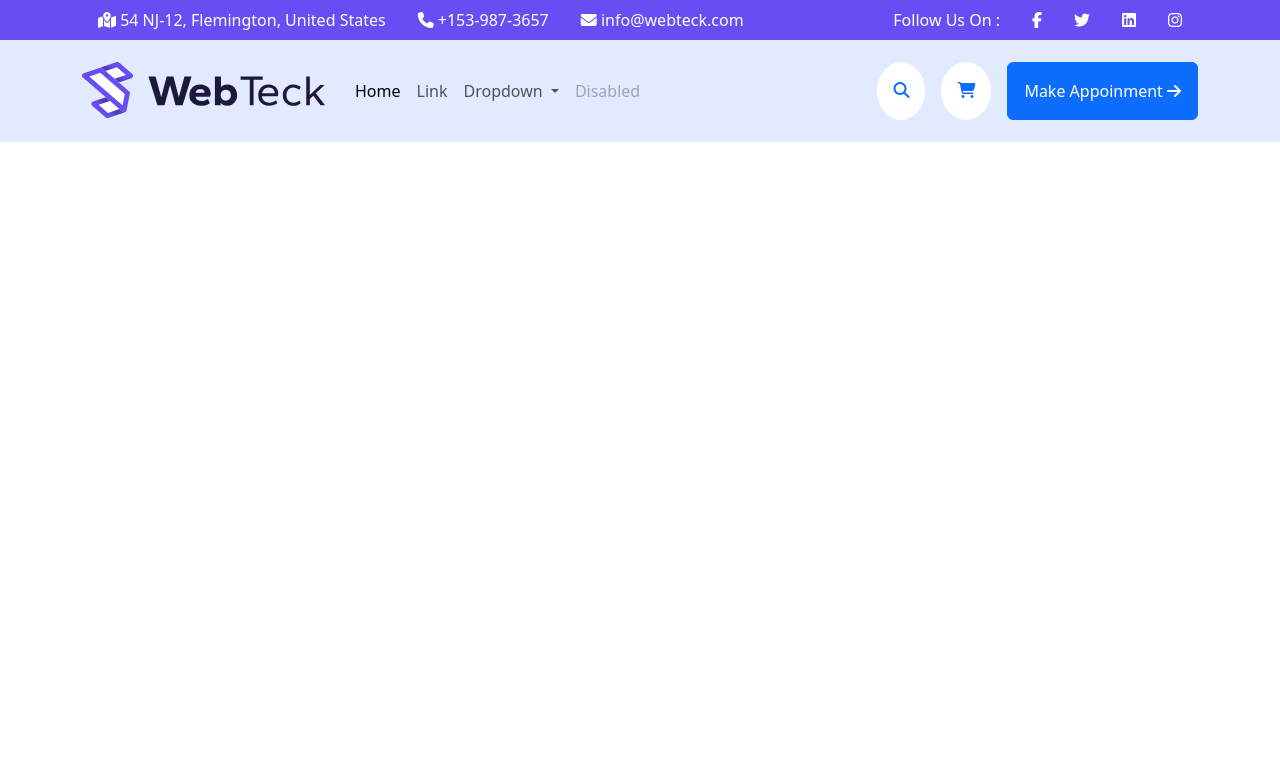
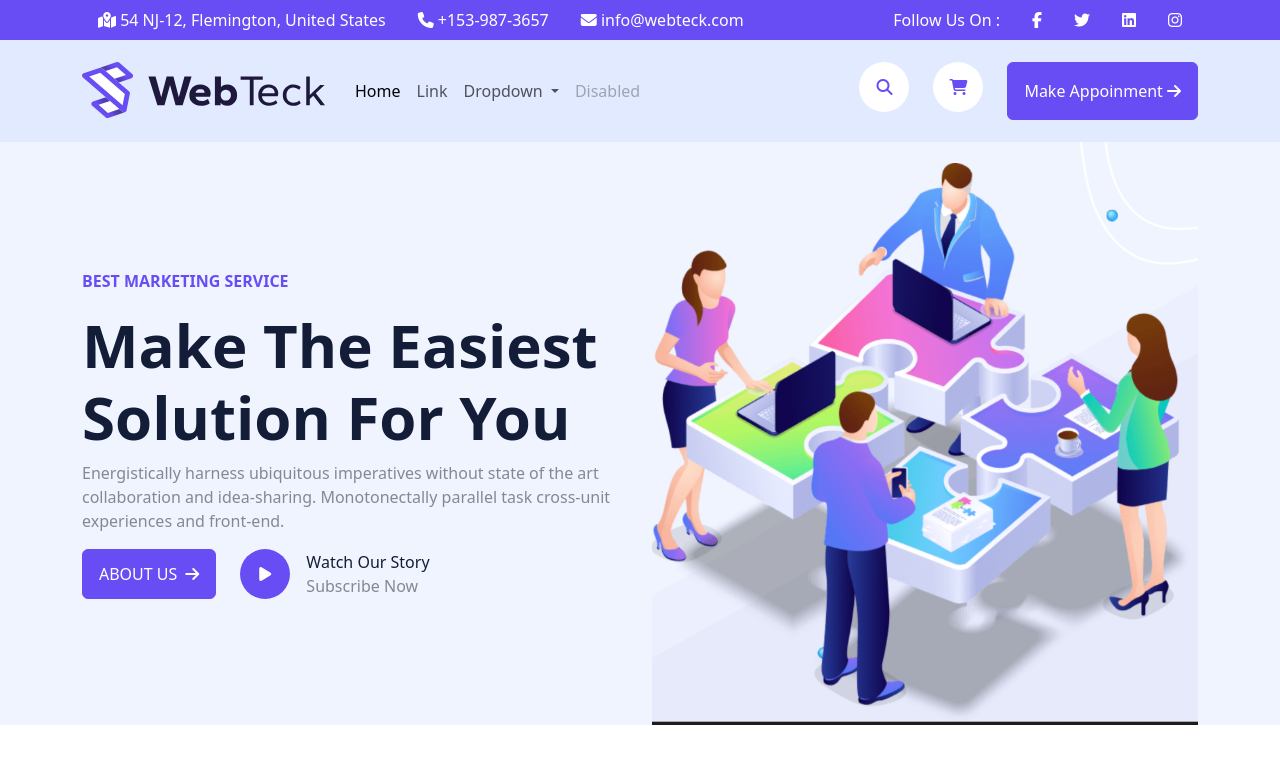
Before and after one commit to krishnayamphu/webdesign, a plain HTML site: page template/webteck/index.html in a window 1280 px wide. Drawn offline with nearby package versions, Linux system fonts and the light colour scheme.

Commit message:
bootstrap template

```diff
--- a/template/webteck/css/style.css
+++ b/template/webteck/css/style.css
@@ -3,8 +3,34 @@
   --bs-indigo: #6610f2;
   --bs-purple: #684df4;
   --light-blue: #e1eaff;
+  --primary-color: var(--bs-purple);
+  --dark-indigo: #141d38;
+  --text: #848896;
+  --banner-color: #f0f4ff;
 }
 
+body {
+  color: var(--text);
+}
+/* override */
+.text-primary {
+  color: var(--primary-color) !important;
+}
+.btn-primary {
+  background-color: var(--primary-color) !important;
+  border-color: var(--primary-color) !important;
+}
+.btn-primary:hover {
+  background-color: #5b41de !important;
+}
+
+/* custom class */
+.cw-50 {
+  width: 50px !important;
+}
+.ch-50 {
+  height: 50px !important;
+}
 /* header */
 .top-header {
   background-color: var(--bs-purple);
@@ -14,3 +40,31 @@
 #primaryNav {
   background-color: var(--light-blue);
 }
+
+/* banner */
+.banner {
+  background-color: var(--banner-color);
+}
+.banner h1 {
+  font-size: 60px;
+  font-weight: bold;
+  color: var(--dark-indigo);
+}
+
+.banner .btn-play {
+  background-color: var(--primary-color);
+  width: 50px;
+  height: 50px;
+  display: flex;
+  align-items: center;
+  justify-content: center;
+}
+.banner .btn-play i {
+  color: white;
+}
+.banner .play-action-text a {
+  color: #141d38;
+}
+.banner .play-action-text a span {
+  color: var(--text);
+}
--- a/template/webteck/index.html
+++ b/template/webteck/index.html
@@ -112,10 +112,15 @@
           </ul>
 
           <div class="d-flex">
-            <a class="bg-white rounded-circle p-3" href="#"
+            <a
+              class="bg-white rounded-circle d-flex align-items-center justify-content-center text-decoration-none text-primary cw-50 ch-50"
+              href="#"
               ><i class="fa-solid fa-magnifying-glass"></i
             ></a>
-            <a class="bg-white rounded-circle p-3 mx-3" href="#">
+            <a
+              class="bg-white rounded-circle d-flex align-items-center justify-content-center text-decoration-none text-primary cw-50 ch-50 mx-4"
+              href="#"
+            >
               <i class="fa-solid fa-shopping-cart"></i
             ></a>
             <a class="btn btn-primary p-3" href="#">
@@ -127,6 +132,53 @@
       </div>
     </nav>
 
+    <main>
+      <section class="banner">
+        <div class="container">
+          <div class="row align-items-center">
+            <div class="col">
+              <p class="text-primary text-uppercase fw-bold">
+                Best Marketing Service
+              </p>
+              <h1>
+                Make The Easiest
+                <span> Solution For You</span>
+              </h1>
+              <p>
+                Energistically harness ubiquitous imperatives without state of
+                the art collaboration and idea-sharing. Monotonectally parallel
+                task cross-unit experiences and front-end.
+              </p>
+              <div class="d-flex play-action-text">
+                <a
+                  class="btn btn-primary text-uppercase text-white d-flex align-items-center py-2 px-3 me-4"
+                  href="#"
+                >
+                  About Us
+                  <i class="fa-solid fa-arrow-right ps-2"></i>
+                </a>
+                <a
+                  class="d-flex align-items-center text-decoration-none"
+                  href="#"
+                >
+                  <span class="btn-play rounded-circle me-3">
+                    <i class="fa-solid fa-play"></i>
+                  </span>
+                  <div class="d-flex flex-column">
+                    Watch Our Story
+                    <span>Subscribe Now</span>
+                  </div>
+                </a>
+              </div>
+            </div>
+            <div class="col">
+              <img class="w-100" src="images/banner1.PNG" alt="" />
+            </div>
+          </div>
+        </div>
+      </section>
+    </main>
+
     <!-- bootstrap js -->
     <script
       src="https://cdn.jsdelivr.net/npm/bootstrap@5.3.3/dist/js/bootstrap.bundle.min.js"
```
Also changed, not shown: template/webteck/images/banner1.PNG (added), template/webteck/images/c.PNG (added), template/webteck/images/text.PNG (added).
